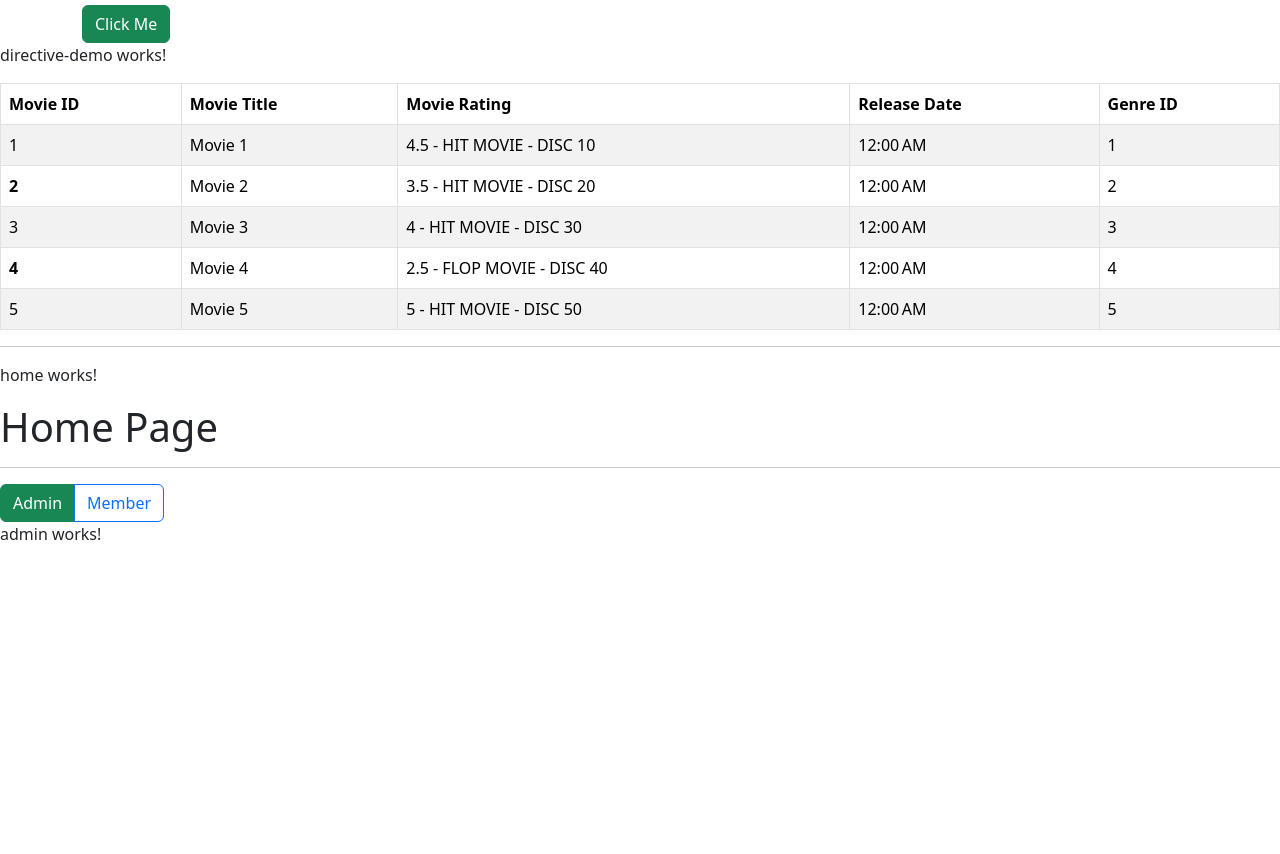
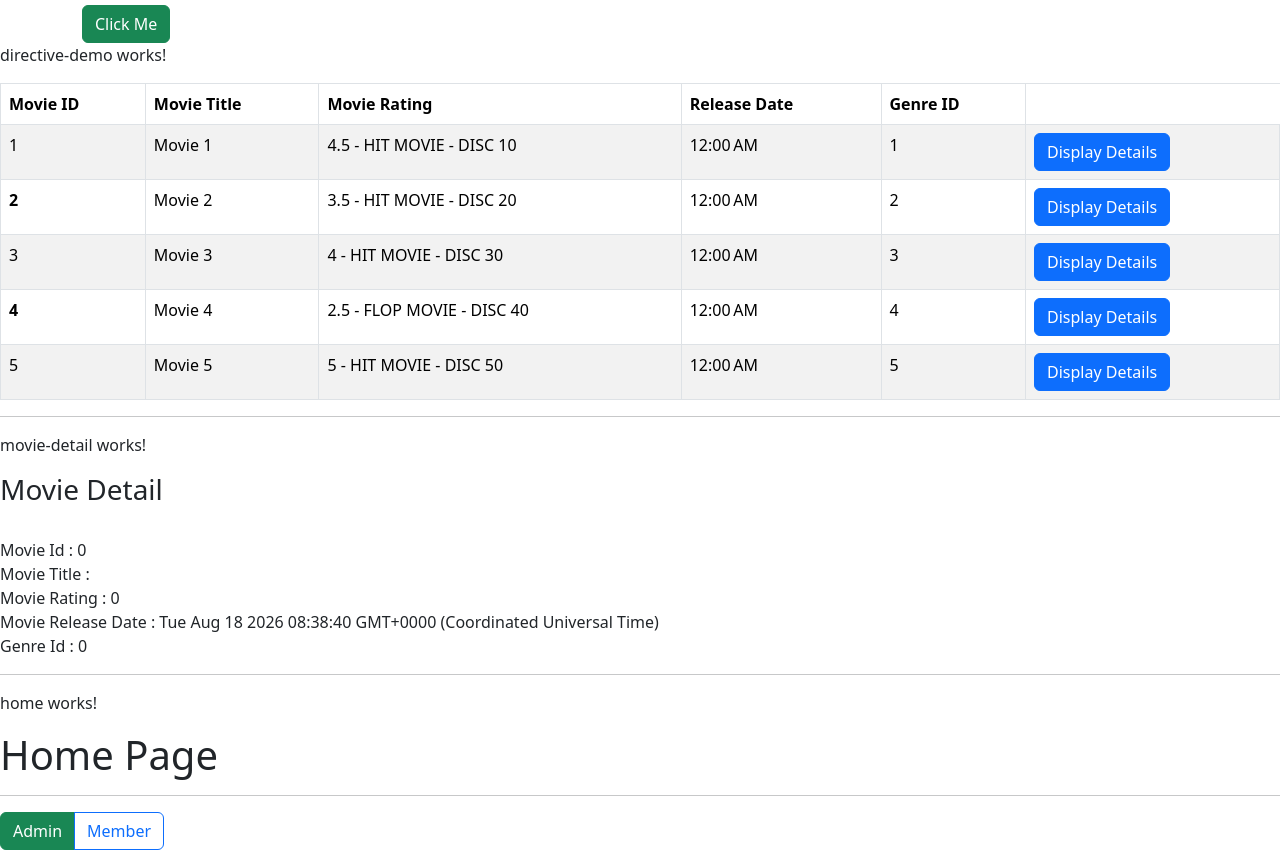
Before and after one commit to karanhirani00/tss-task-assignments, an Angular app in the folder demoProject/: page / in a window 1280 px wide. Shown: the part 753-1607 px from the top of the page. Before the commit the page ends 1315 px from the top, so only its background shows below. Built offline with nearby package versions, Linux system fonts and the light colour scheme.

Commit message:
add new code

```diff
--- a/demoProject/src/app/directive-demo/directive-demo.html
+++ b/demoProject/src/app/directive-demo/directive-demo.html
@@ -19,6 +19,13 @@
                 <td>{{ m.movieRating |movieType : m.genreId }}</td>
                 <td>{{ m.releaseDate | date :'shortTime'}}</td>
                 <td>{{ m.genreId }}</td>
+                <td>
+                <button
+                    class="btn btn-primary"
+                    (click)="updMovieToChild(idx)">
+                    Display Details
+                </button>
+            </td>
             </tr>
         }@empty
         {
@@ -28,3 +35,10 @@
         }
     </tbody>
 </table>
+
+<hr>
+
+
+<app-movie-detail
+ [movieFromParent]="movieToChild">
+</app-movie-detail>
--- a/demoProject/src/app/directive-demo/directive-demo.ts
+++ b/demoProject/src/app/directive-demo/directive-demo.ts
@@ -2,10 +2,11 @@ import { CommonModule } from '@angular/common';
 import { Component } from '@angular/core';
 import { Movie } from '../../modules/Movie';
 import { MovieTypePipe } from '../pipes/movie-type-pipe';
+import { MovieDetail } from '../movie-detail/movie-detail';
 
 @Component({
   selector: 'app-directive-demo',
-  imports: [CommonModule , MovieTypePipe],
+  imports: [CommonModule , MovieTypePipe ,MovieDetail],
   templateUrl: './directive-demo.html',
   styleUrl: './directive-demo.css',
 })
@@ -18,4 +19,15 @@ export class DirectiveDemo {
     {movieId: 4, movieTitle: 'Movie 4', movieRating: 2.5, releaseDate: new Date('2022-04-01'), genreId: 4},
     {movieId: 5, movieTitle: 'Movie 5', movieRating: 5.0, releaseDate: new Date('2022-05-01'), genreId: 5}
   ];
+    movieToChild: Movie = {
+    movieId: 0,
+    movieTitle: '',
+    movieRating: 0,
+    releaseDate: new Date(),
+    genreId: 0
+  };
+
+updMovieToChild(index: number) {
+    this.movieToChild = this.listMovie[index];
+  }
 }
--- /dev/null
+++ b/demoProject/src/app/movie-detail/movie-detail.html
@@ -0,0 +1,12 @@
+<p>movie-detail works!</p>
+<h3>Movie Detail</h3>
+
+<br>
+
+<p>
+Movie Id : {{ movieFromParent.movieId }} <br>
+Movie Title : {{ movieFromParent.movieTitle }} <br>
+Movie Rating : {{ movieFromParent.movieRating }} <br>
+Movie Release Date : {{ movieFromParent.releaseDate }} <br>
+Genre Id : {{ movieFromParent.genreId }}
+</p>
--- /dev/null
+++ b/demoProject/src/app/movie-detail/movie-detail.ts
@@ -0,0 +1,19 @@
+import { Component ,Input } from '@angular/core';
+import { Movie } from '../../modules/Movie';
+
+@Component({
+  selector: 'app-movie-detail',
+  imports: [],
+  templateUrl: './movie-detail.html',
+  styleUrl: './movie-detail.css',
+})
+export class MovieDetail {
+  @Input()
+movieFromParent: Movie = {
+  movieId: 0,
+  movieTitle: '',
+  movieRating: 0,
+  releaseDate: new Date(),
+  genreId: 0
+};
+}
```
Also changed, not shown: demoProject/src/app/movie-detail/movie-detail.css (added), 1 other file (tests, documents, lock files or other folders).
